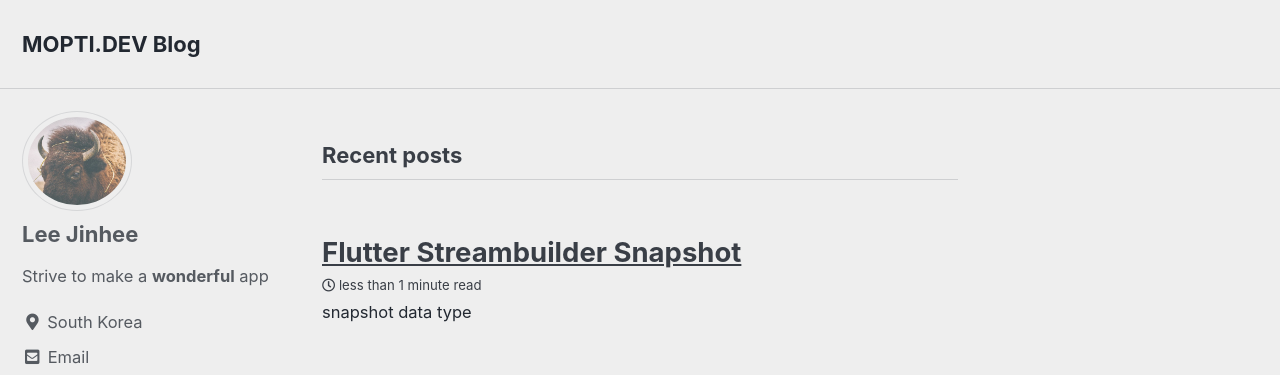
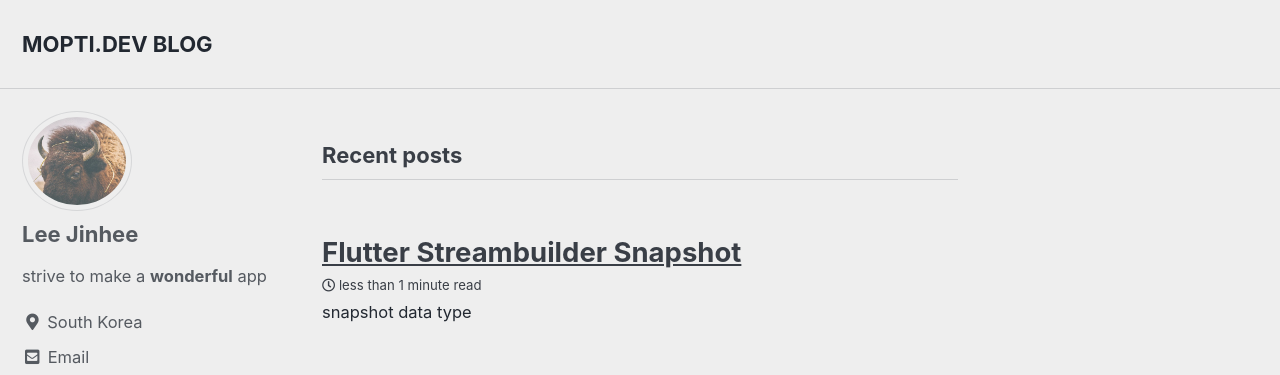
Before and after one commit to mopti/mopti.github.io, a Jekyll site: the page built from index.html, in a window 1280 px wide. Shown: the top 375 px of the page. Built offline with Jekyll 4.4.1, drawn with Linux system fonts in a browser that asks for light colours; cached includes are drawn as plain includes; the list of posts is cut into pages by our own code.

```diff
--- a/_config.yml
+++ b/_config.yml
@@ -16,7 +16,7 @@ minimal_mistakes_skin    : "air" # "air", "aqua", "contrast", "dark", "dirt", "n
 
 # Site Settings
 locale                   : "en-US"
-title                    : "MOPTI.DEV Blog"
+title                    : "MOPTI.DEV BLOG"
 title_separator          : "-"
 subtitle                 : # site tagline that appears below site title in masthead
 name                     : "mopti"
@@ -106,7 +106,7 @@ analytics:
 author:
   name             : "Lee Jinhee"
   avatar           : "/assets/images/profile_cow.jpg" # path of avatar image, e.g. "/assets/images/bio-photo.jpg"
-  bio              : "Strive to make a **wonderful** app"
+  bio              : "strive to make a **wonderful** app"
   location         : "South Korea"
   email            : "wonderful@mopti.dev"
   links:
```
Also changed, not shown: 1 other file.
